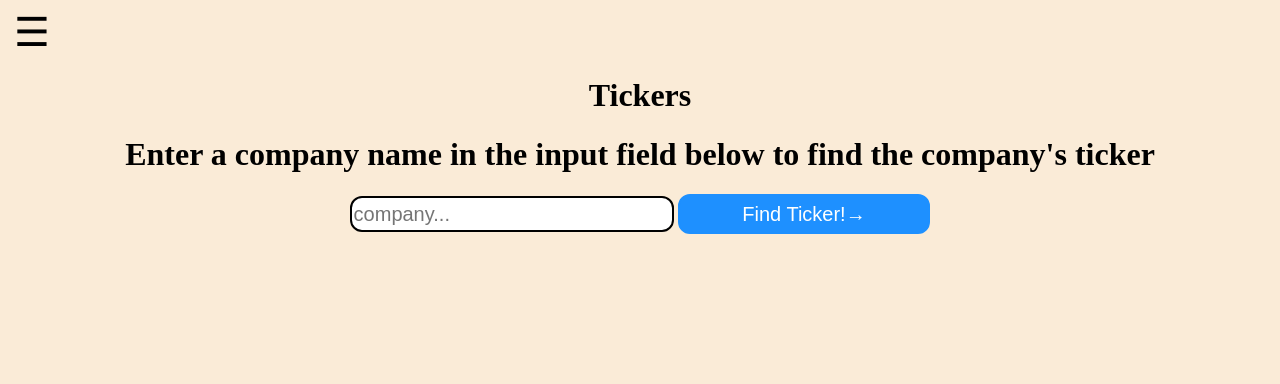
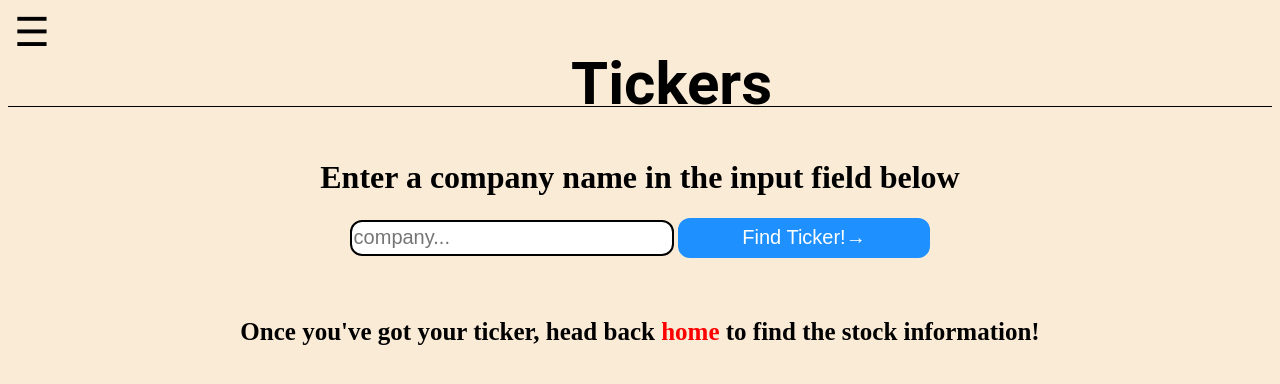
Before and after one commit to vu-5279-s21/web-scraping-stock-data, a Django app: template WebScraping/main/templates/main/ticker.html in a window 1280 px wide. Shown: the top 384 px of the page. Run offline with Django 3.2, Linux system fonts and the light colour scheme; the template is opened without the code that fills it, so the values that code supplies are empty.

Commit message:
Updated ticker page and added home page functionality. 4/11 10 pm

```diff
--- a/WebScraping/main/templates/main/ticker.html
+++ b/WebScraping/main/templates/main/ticker.html
@@ -27,9 +27,9 @@
     </div>
 </div>
 
-<div id="container">
-    <h1>
-        Enter a company name in the input field below to find the company's ticker
+<div>
+    <h1 id="container">
+        Enter a company name in the input field below
     </h1>
 </div>
 
@@ -40,11 +40,33 @@
         <input type="submit" value="Find Ticker!&#8594;" />
     </form>
 </div>
+
+<div id="result">
+    <strong>{{ result | safe}}</strong>
+</div>
+
+<div>
+    <h3 id="wording">
+        Once you've got your ticker, head back <a href="{% url 'home' %}" class="link2">home</a> to find the stock information!
+    </h3>
+</div>
+
+
 </body>
 </html>
 
 <style>
-    #container , #header{
+    #name {
+        margin: auto;
+        font-family: Roboto, serif;
+        text-align: center;
+        font-size: 30px;
+        position: relative;
+        width: 95%;
+        float: right;
+    }
+
+    #container{
         text-align: center;
     }
 
@@ -121,6 +143,35 @@
         margin: 0;
     }
 
+    #result {
+        text-align: center;
+        font-size: 25px;
+        font-family: "Bitstream Vera Sans Mono", Monaco, "Courier New", Courier, monospace;
+        color: black;
+    }
+
+    #underline{
+        border-bottom: 1px solid black;
+        display: block;
+        padding-top: 50px;
+        width: 100%;
+    }
+
+    .link2{
+        color: red;
+        text-decoration: none;
+    }
+
+    .link2:hover{
+        text-decoration: underline solid red;
+    }
+
+    #wording{
+        padding-top: 35px;
+        text-align: center;
+        font-size: 25px;
+    }
+
 </style>
 
 <script>
@@ -131,6 +182,8 @@
         document.getElementById("container").style.marginLeft = "20%";
         document.getElementById("search").style.marginLeft = "20%";
         document.getElementById("header").style.marginLeft = "20%";
+        document.getElementById("wording").style.marginLeft = "20%";
+        document.getElementById("result").style.marginLeft = "20%";
     }
 
     function closeFunction() {
@@ -139,7 +192,8 @@
         document.getElementById("container").style.marginLeft = "0";
         document.getElementById("search").style.marginLeft = "0";
         document.getElementById("header").style.marginLeft = "0";
-
+        document.getElementById("result").style.marginLeft = "0";
+        document.getElementById("wording").style.marginLeft = "0";
     }
 
 </script>
```
Also changed, not shown: WebScraping/main/backend/views.py (+22 -1 lines), WebScraping/main/templates/main/home.html (+8 -1 lines).
